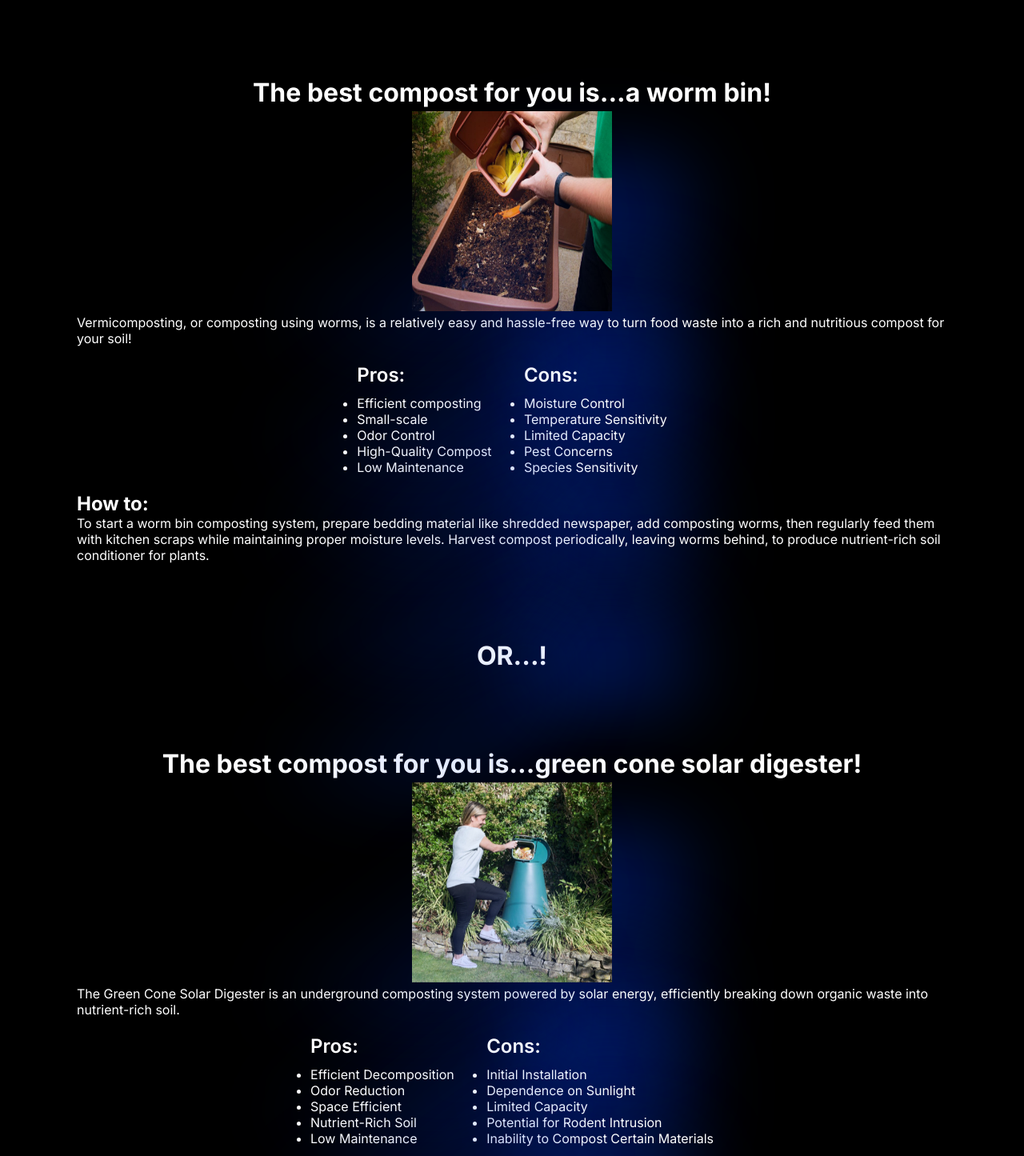
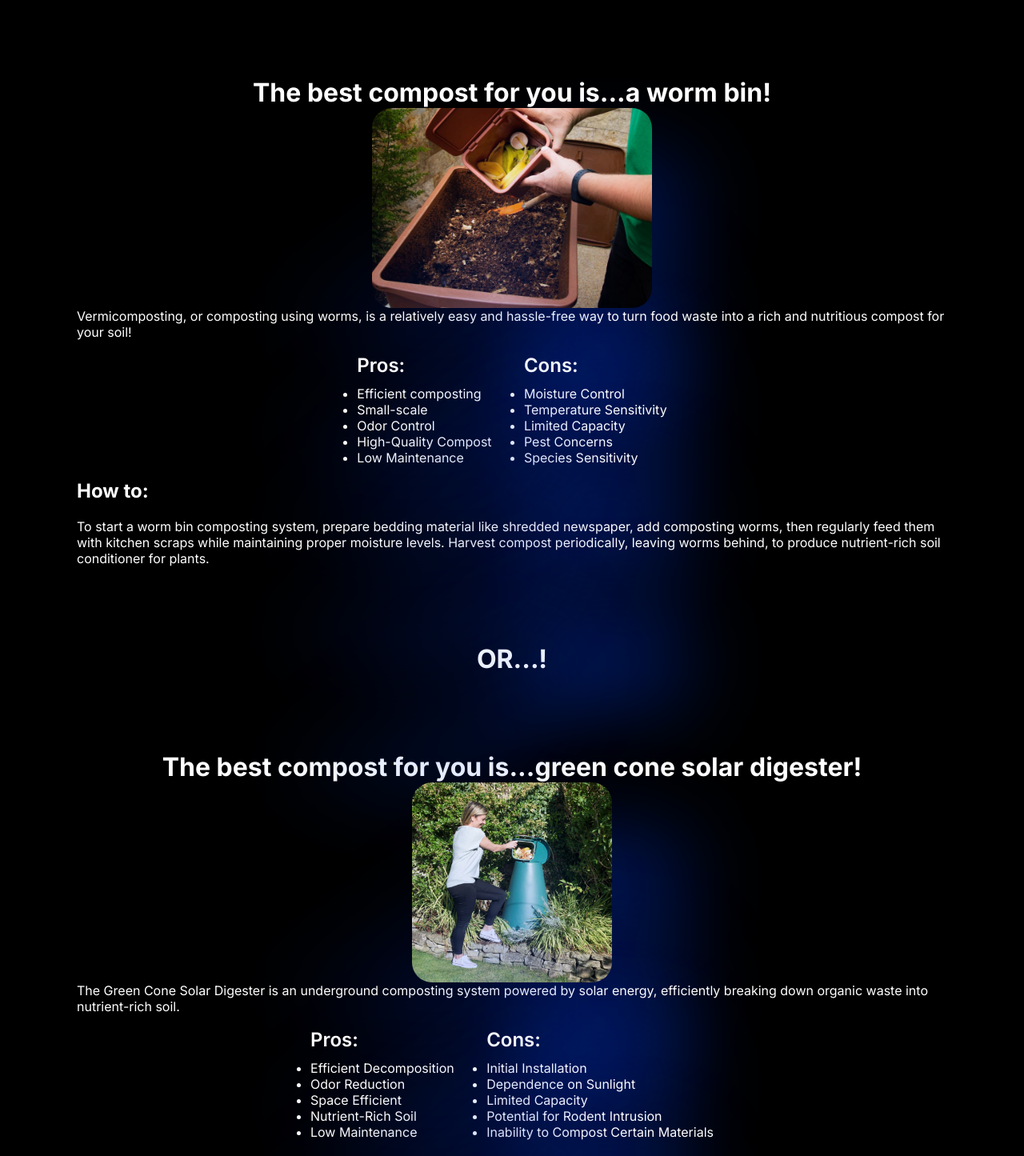
Before and after one commit to athenadeng/my-compost-journey-uncommon-hacks-2024, a Next.js app: page /survey/results/worm_bin_green_cone in a window 1280 px wide. Shown: the top 1445 px of the page at 80% size. Built offline with nearby package versions, Linux system fonts and the light colour scheme.

Commit message:
fixed image and formatting for final pages

```diff
--- a/src/app/survey/results/worm_bin/page.module.css
+++ b/src/app/survey/results/worm_bin/page.module.css
@@ -18,6 +18,9 @@
   width: 100%;
   z-index: 2;
   font-family: var(--font-mono);
+}
+.roundedImage {
+  border-radius: 25px; /* Adjust the value for desired corner roundness */
 }
 
 .description a {
--- a/src/app/survey/results/worm_bin/page.tsx
+++ b/src/app/survey/results/worm_bin/page.tsx
@@ -12,11 +12,11 @@
 
       <div className={styles.center}>
         <Image
-          className={styles.compostImage}
           src="/worm_bin.jpeg" // Ensure the image exists in your public folder
           alt="Worm Bin"
-          width={250}
+          width={340}
           height={250}
+          className={styles.roundedImage}
           priority
         />
       </div>
--- a/src/app/survey/results/worm_bin_green_cone/page.module.css
+++ b/src/app/survey/results/worm_bin_green_cone/page.module.css
@@ -18,6 +18,9 @@
   width: 100%;
   z-index: 2;
   font-family: var(--font-mono);
+}
+.roundedImage {
+  border-radius: 25px; /* Adjust the value for desired corner roundness */
 }
 
 .description a {
--- a/src/app/survey/results/worm_bin_green_cone/page.tsx
+++ b/src/app/survey/results/worm_bin_green_cone/page.tsx
@@ -13,12 +13,12 @@
 
           <div className={styles.center}>
             <Image
-              className={styles.compostImage}
               src="/worm_bin.jpeg" // Ensure the image exists in your public folder
               alt="Worm Bin"
-              width={250}
+              width={350}
               height={250}
-              priority
+          className={styles.roundedImage}
+          priority
             />
           </div>
 
@@ -54,6 +54,7 @@
           <div className={styles.center}>
             <div>
               <h2>How to:</h2>
+              <br></br>
               <p>
                 To start a worm bin composting system, prepare bedding material like shredded newspaper, add composting worms, then regularly feed them with kitchen scraps while maintaining proper moisture levels. Harvest compost periodically, leaving worms behind, to produce nutrient-rich soil conditioner for plants.
               </p>
@@ -73,7 +74,7 @@
 
           <div className={styles.center}>
             <Image
-              className={styles.compostImage}
+              className={styles.roundedImage}
               src="/green_cone.webp" // Ensure the image exists in your public folder
               alt="Green Cone"
               width={250}
@@ -113,6 +114,7 @@
           <div className={styles.center}>
             <div>
               <h2>How to:</h2>
+              <br></br>
               <p>
               To start using a Green Cone Solar Digester, dig a hole according to the provided specifications and partially bury the cone-shaped digester in a sunny spot. Begin adding organic waste, ensuring it's free from meat, dairy, and oily foods, and monitor the decomposition process regularly to maintain optimal conditions for efficient composting.
               </p>
```
